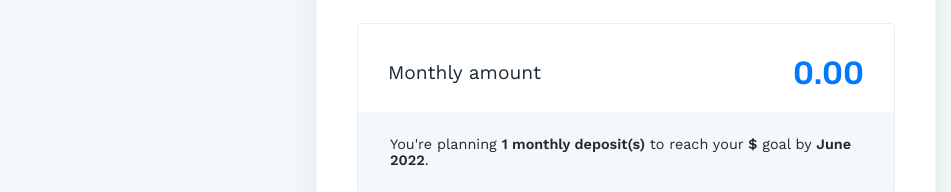
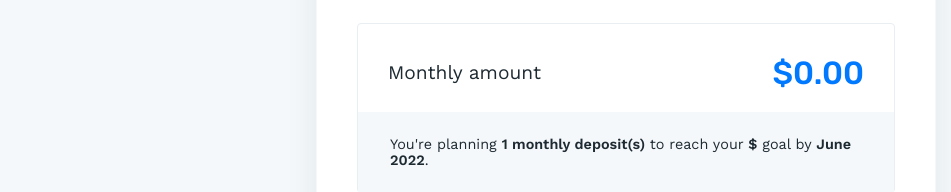
Before and after one commit to nfo94/origin-frontend, a React (Create React App) app: page / in a window 1280 px wide. Shown: the part 375-567 px from the top of the page, without its empty margins (14-965 px from the left). Built offline with nearby package versions, Linux system fonts and the light colour scheme.

Commit message:
refactor: add currency to monthly amount

```diff
--- a/src/components/CardResult/index.jsx
+++ b/src/components/CardResult/index.jsx
@@ -10,7 +10,7 @@ export default function CardResult({ monthlyAmount, monthlyDeposits, amount, mon
       <div className="resultAmount">
         <p className="resultAmount--text">Monthly amount</p>
         <p className="resultAmount--number">
-          {monthlyAmount.replace(/\B(?=(\d{3})+(?!\d))/g, ',')}
+          ${monthlyAmount.replace(/\B(?=(\d{3})+(?!\d))/g, ',')}
         </p>
       </div>
       <div className="resultSummary">
```
